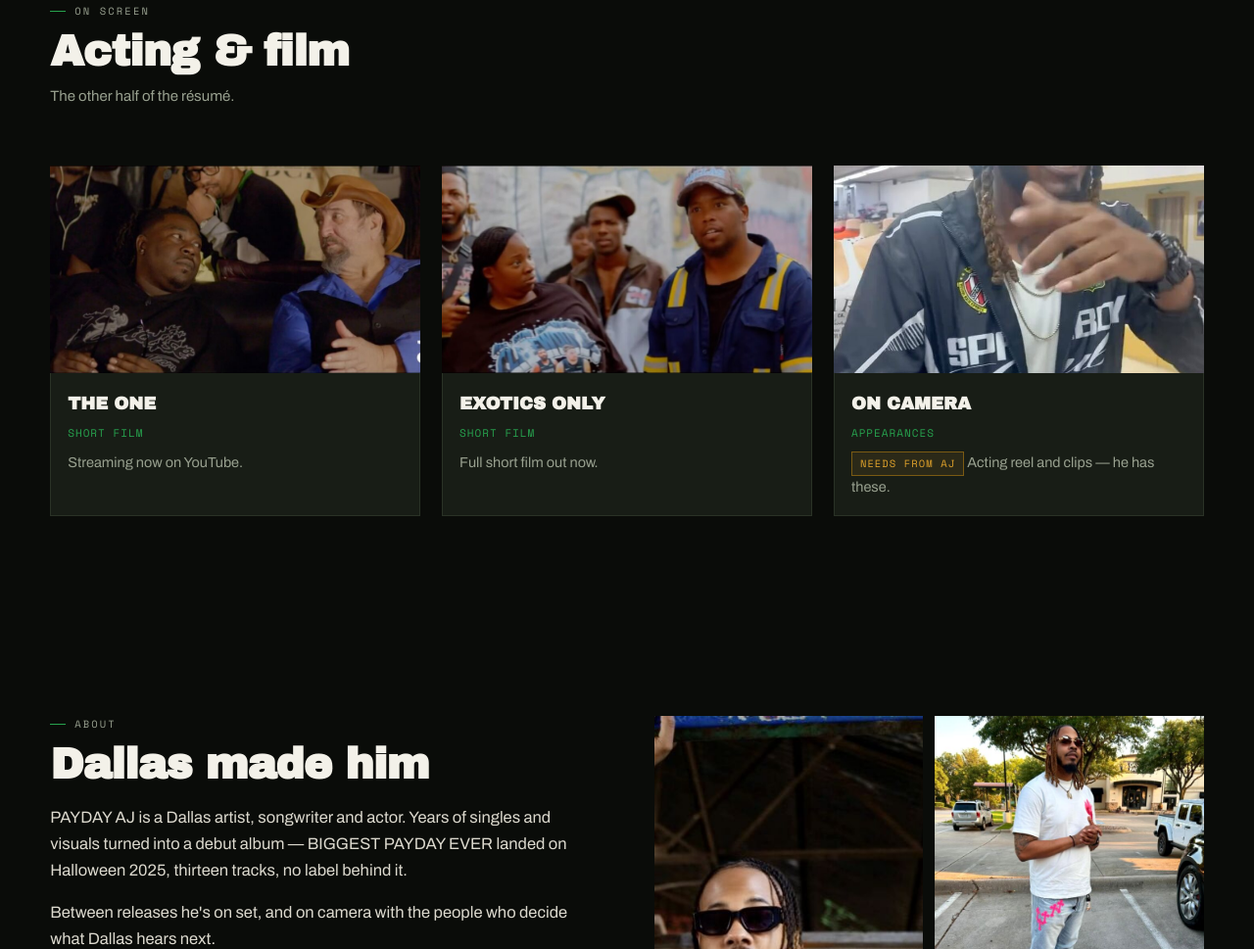
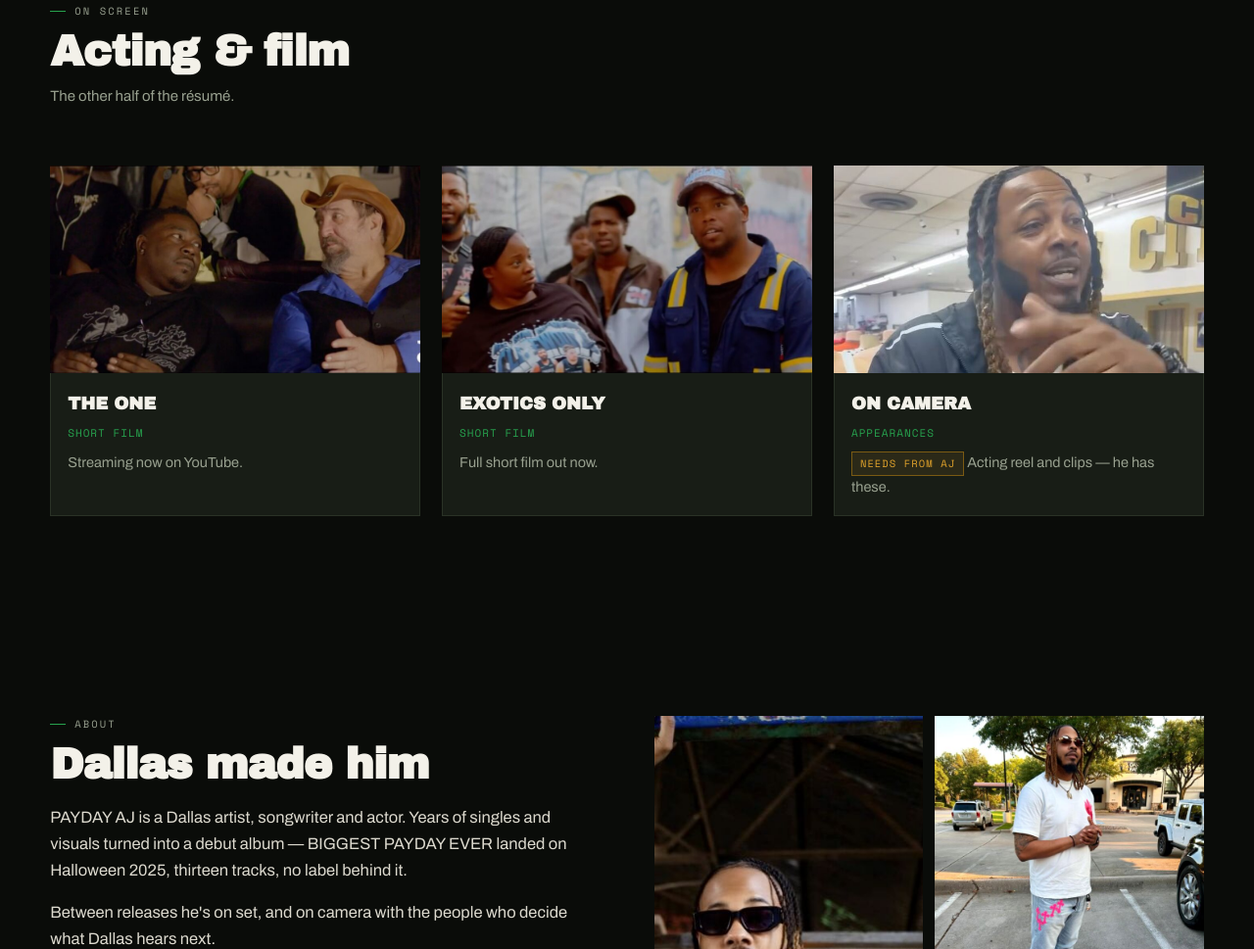
Before and after one commit to XBased420/PaydayAj, a plain HTML site: page index.html in a window 1280 px wide. Shown: the part 3170-4139 px from the top of the page at 98% size. Drawn offline with nearby package versions, Linux system fonts and the light colour scheme.

Commit message:
Add files via upload

```diff
--- a/styles.css
+++ b/styles.css
@@ -591,3 +591,12 @@ img{height:auto}
 /* Parked by the observer in app.js once the hero scrolls away — the
    bills keep their positions, they just stop costing a repaint. */
 .rain-off .rain{animation-play-state:paused}
+
+/* ---- 10. crop the portrait to the face -------------------------
+   pr-pimpinken.jpg is 676x845 — a tall portrait dropped into a 16:9
+   box. object-fit:cover keeps the middle band by default, and on this
+   frame the middle is his jacket: the crop line lands across his chin.
+   Pulling the focal point up to 6% keeps the face in frame.
+   Any portrait source added to this row later will need the same
+   treatment; landscape sources crop sideways and are fine as-is. */
+.film img[src$="pr-pimpinken.jpg"]{object-position:50% 6%}
```
